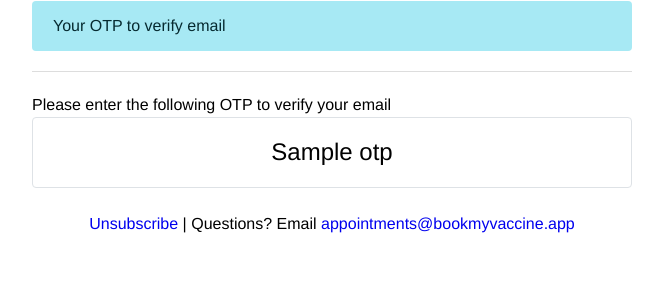
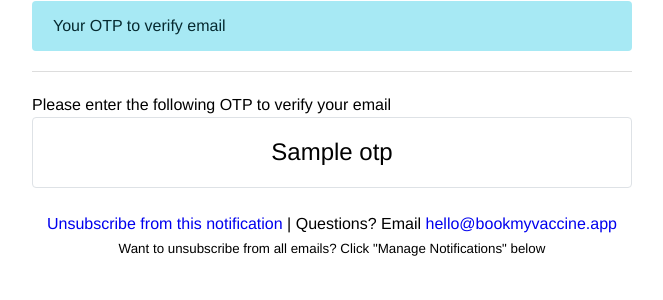
Before and after one commit to ShadjaDevs/shadja, a Flask app: template templates/email_otp_template.html in a window 1280 px wide. Shown: the top 300 px of the page, without its empty margins (308-971 px from the left). Run offline with Flask 2, Linux system fonts and the light colour scheme; the template is opened without the code that fills it: most values are stand-ins (such as "Sample title", 1, 10 or a date in 2020).

Commit message:
Separate subscription unsusbscribe option from the comprehensive one

```diff
--- a/templates/email_otp_template.html
+++ b/templates/email_otp_template.html
@@ -73,7 +73,8 @@
                                                             </tbody>
                                                         </table>
                                                         <br>
-                                                      <div class="text-center" style="" align="center"><a href="{{unsub_url}}">Unsubscribe</a> | Questions? Email <a href="mailto:appointments@bookmyvaccine.app">appointments@bookmyvaccine.app</a></div>
+                                                      <div class="text-center" style="" align="center"><a href="{{unsub_url}}">Unsubscribe from this notification</a> | Questions? Email <a href="mailto:hello@bookmyvaccine.app">hello@bookmyvaccine.app</a></div>
+                                                      <div class="text-center" style="" align="center"><small>Want to unsubscribe from all emails? Click "Manage Notifications" below</small></div>
                                                    </td>
                                                 </tr>
                                              </tbody>
--- a/templates/email_slot_template.html
+++ b/templates/email_slot_template.html
@@ -136,7 +136,8 @@
                                                             </tbody>
                                                          </table>
                                                       </div>
-                                                      <div class="text-center" style="" align="center"> <a href="{{unsub_url}}">Unsubscribe</a> | Questions? Email <a href="mailto:appointments@bookmyvaccine.app">appointments@bookmyvaccine.app</a></div>
+                                                      <div class="text-center" style="" align="center"> <a href="{{unsub_url}}">Unsubscribe from this notification</a> | Questions? Email <a href="mailto:hello@bookmyvaccine.app">hello@bookmyvaccine.app</a></div>
+                                                      <div class="text-center" style="" align="center"><small>Want to unsubscribe from all emails? Click "Manage Notifications" below</small></div>
                                                    </td>
                                                 </tr>
                                              </tbody>
```
